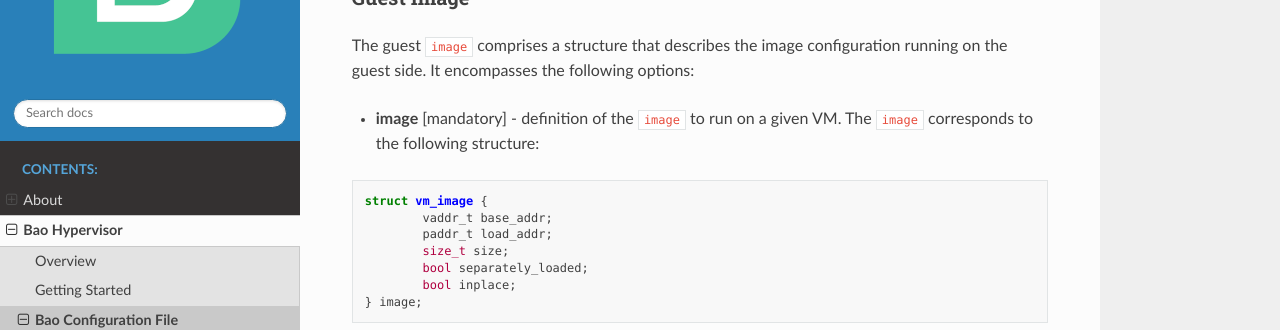
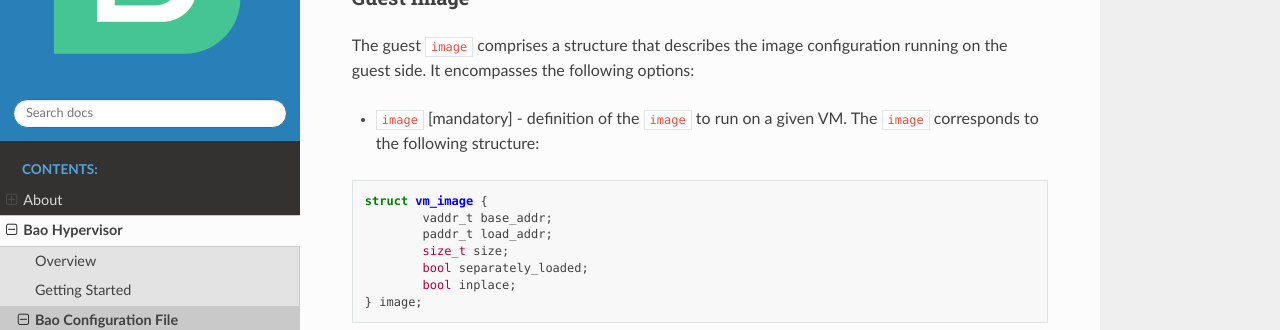
Before and after one commit to bao-project/bao-docs, a Sphinx documentation site: the page built from source/bao_hyp/config.rst, in a window 1280 px wide and 900 px high, scrolled down 2561 px. Shown: the part 150-480 px from the top of the window. Built offline with Sphinx 7.4.7 and the Read the Docs theme 2.0.0, drawn with Linux system fonts in a browser that asks for light colours.

```diff
--- a/source/bao_hyp/config.rst
+++ b/source/bao_hyp/config.rst
@@ -120,7 +120,7 @@ Guest Image
 The guest ``image`` comprises a structure that describes the image configuration running on the
 guest side. It encompasses the following options:
 
-- **image** [mandatory] - definition of the ``image`` to run on a given VM. The ``image``
+- ``image`` [mandatory] - definition of the ``image`` to run on a given VM. The ``image``
   corresponds to the following structure:
 
 .. code-block:: c
```
